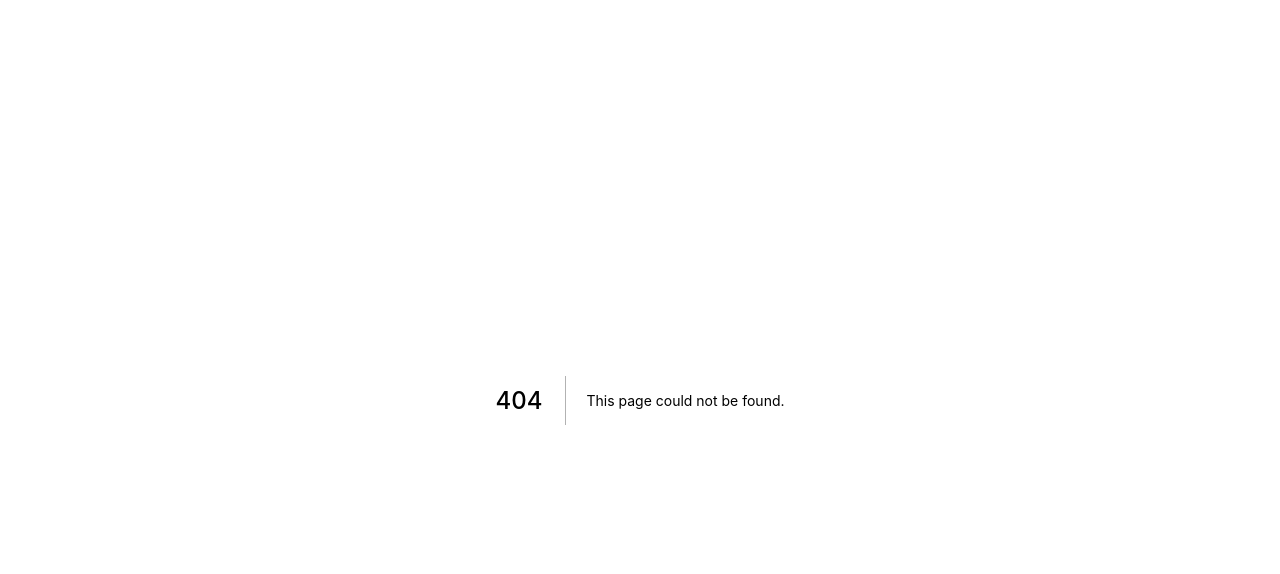
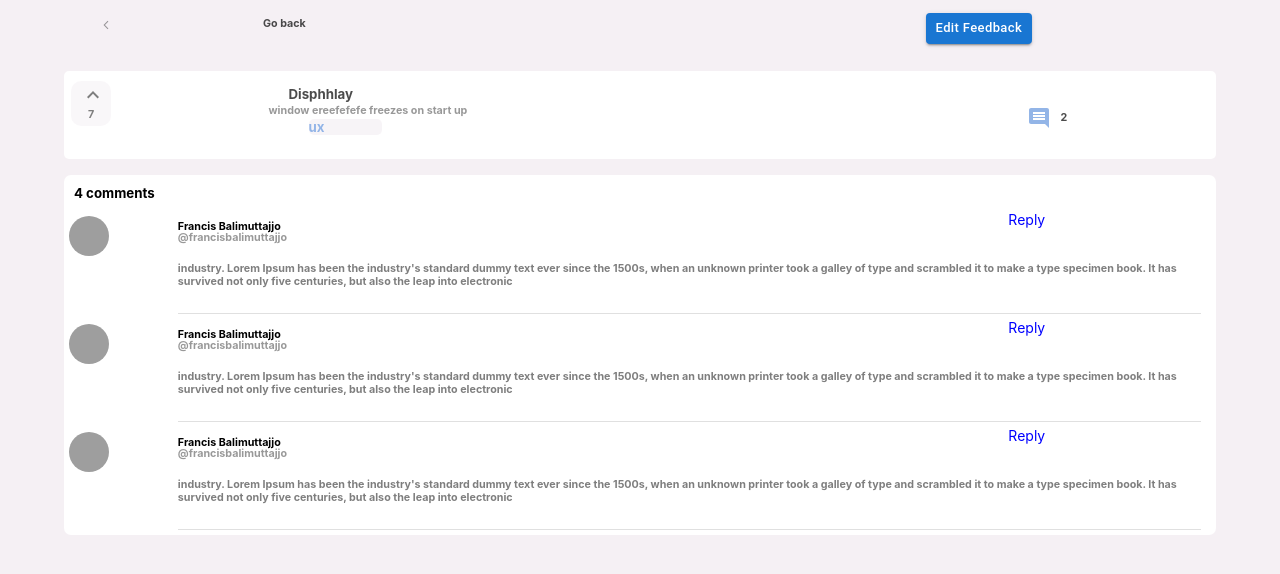
Before and after one commit to francisbalimuttajjo/feedback, a Next.js app: page /replies in a window 1280 px wide. Before the commit this address had no page. Shown: the top 574 px of the page. Built offline with nearby package versions, Linux system fonts and the light colour scheme; grey boxes are pictures that could not be loaded.

Commit message:
added comments '

```diff
--- /dev/null
+++ b/components/Comments.js
@@ -0,0 +1,71 @@
+import React from "react";
+import { Avatar, Divider } from "@mui/material";
+import Link from "next/link";
+import styles from "../styles/comment.module.css";
+
+const Reply = () => {
+  return (
+    <div style={{ display: "flex" }}>
+      <div style={{ flex: 1, margin: "5px" }}>
+        <Avatar
+          height={5}
+          width={5}
+          src="https://material-ui.com/static/images/avatar/1.jpg"
+          alt="Remy Sharp"
+        />
+      </div>
+      <div style={{ flex: 10, display: "flex", flexDirection: "column" }}>
+        <div className={styles.user}>
+          <div
+            style={{
+              display: "flex",
+              flexDirection: "column",
+              marginTop: "-1em",
+              flex: 8,
+            }}
+          >
+            <h6>Francis Balimuttajjo</h6>
+            <h6 style={{ marginTop: "-2.5em", opacity: 0.4 }}>
+              @francisbalimuttajjo
+            </h6>
+          </div>
+          <Link href="/replies">Reply</Link>
+        </div>
+        <div style={{ marginTop: "-2.0em", marginBottom: "5px" }}>
+          <h6 style={{opacity:0.5}}>
+            industry. Lorem Ipsum has been the industry's standard dummy text
+            ever since the 1500s, when an unknown printer took a galley of type
+            and scrambled it to make a type specimen book. It has survived not
+            only five centuries, but also the leap into electronic
+          </h6>
+          <Divider sx={{  marginRight: "15px" }} />
+        </div>
+      </div>
+    </div>
+  );
+};
+
+function Comments() {
+  return (
+    <div
+      style={{
+        display: "flex",
+        borderRadius: "7px",
+        flexDirection: "column",
+        backgroundColor: "white",
+        width: "90%",
+        margin: "auto",
+        marginTop: "1em",
+      }}
+    >
+      <div>
+        <h5 style={{ margin: "10px" }}>4 comments</h5>
+      </div>
+      <Reply />
+      <Reply />
+      <Reply />
+    </div>
+  );
+}
+
+export default Comments;
--- /dev/null
+++ b/components/Feedback.js
@@ -0,0 +1,50 @@
+import React from "react";
+import { useRouter } from "next/router";
+import ArrowBackIosNewIcon from "@mui/icons-material/ArrowBackIosNew";
+import { IconButton, Button } from "@mui/material";
+import Suggestion from "./Suggestion";
+import Comment from "./Comments";
+import styles from "../styles/feedback.module.css";
+
+function Feedback() {
+  const router = useRouter();
+  return (
+    <div className={styles.container}>
+      <div className={styles.heading}>
+        <div className={styles.backIcon}>
+          <IconButton onClick={() => router.back()}>
+            <ArrowBackIosNewIcon
+              fontSize="small"
+              sx={{ fontSize: "10px", marginLeft: "5px", marginTop: "-5px" }}
+            />
+          </IconButton>
+
+          <h6 className={styles.back}>Go back</h6>
+        </div>
+        <div className={styles.btn}>
+          <Button
+            variant="contained"
+            size="small"
+            sx={{
+              textTransform: "capitalize",
+              marginTop: "1em",
+              marginLeft: "60%",
+            }}
+          >
+            Edit Feedback
+          </Button>
+        </div>
+      </div>
+      <Suggestion
+        upvotes={7}
+        comment={2}
+        feedback="disphhlay"
+        description="window ereefefefe freezes on start up"
+        category="ux"
+      />
+      <Comment />
+    </div>
+  );
+}
+
+export default Feedback;
--- a/components/MainBar.js
+++ b/components/MainBar.js
@@ -82,6 +82,7 @@ function MainBar() {
       </div>
       {feedBack.map((item) => (
         <Suggestion
+          homepage
           key={item.feedback}
           category={item.category}
           description={item.description}
--- a/components/Suggestion.js
+++ b/components/Suggestion.js
@@ -1,11 +1,14 @@
 import React from "react";
 import KeyboardArrowUpIcon from "@mui/icons-material/KeyboardArrowUp";
 import { IconButton } from "@mui/material";
+import Link from "next/link";
+import { useRouter } from "next/router";
 import CommentIcon from "@mui/icons-material/Comment";
 import styles from "../styles/suggestion.module.css";
 import ChevronRightIcon from "@mui/icons-material/ChevronRight";
 
 function Suggestion(props) {
+  const router = useRouter();
   return (
     <div className={styles.container}>
       <div style={{ flex: 1 }}>
@@ -23,10 +26,12 @@ function Suggestion(props) {
       <div className={styles.comment}>
         <CommentIcon sx={{ color: "#6696de", marginTop: "35px" }} />
 
-        <h6 style={{padding:'5px'}}>{props.comment}</h6>
-        <IconButton>
-          <ChevronRightIcon />
-        </IconButton>
+        <h6 style={{ padding: "5px" }}>{props.comment}</h6>
+        {props.homepage && (
+          <IconButton onClick={() => router.push("/id")}>
+            <ChevronRightIcon />
+          </IconButton>
+        )}
       </div>
     </div>
   );
--- /dev/null
+++ b/pages/[id].js
@@ -0,0 +1,15 @@
+import React from "react";
+import {useRouter} from 'next/router'
+import Feedback from '../components/Feedback'
+
+function feedback() {
+  const router = useRouter()
+  console.log((router.query.id))
+  return (
+    <>
+      <Feedback />
+    </>
+  );
+}
+
+export default feedback;
--- /dev/null
+++ b/styles/comment.module.css
@@ -0,0 +1,9 @@
+.user{
+    display:flex;
+}
+.user > a{
+    color:blue;
+    font-size: 14px;
+    flex:2;
+
+}
--- /dev/null
+++ b/styles/feedback.module.css
@@ -0,0 +1,25 @@
+.container {
+  width: 100%;
+  background-color: #f5f0f4;
+  min-height: 100vh;
+}
+.backIcon {
+  display: flex;
+  justify-content: space-around;
+  flex: 4;
+  opacity: 0.7;
+  flex-direction: row;
+}
+.heading {
+  display: flex;
+  justify-content: space-around;
+  flex: 4;
+  flex-direction: row;
+}
+.back {
+  margin-top: 17px;
+  margin-left: -3em;
+}
+.btn {
+  flex: 9;
+}
```
